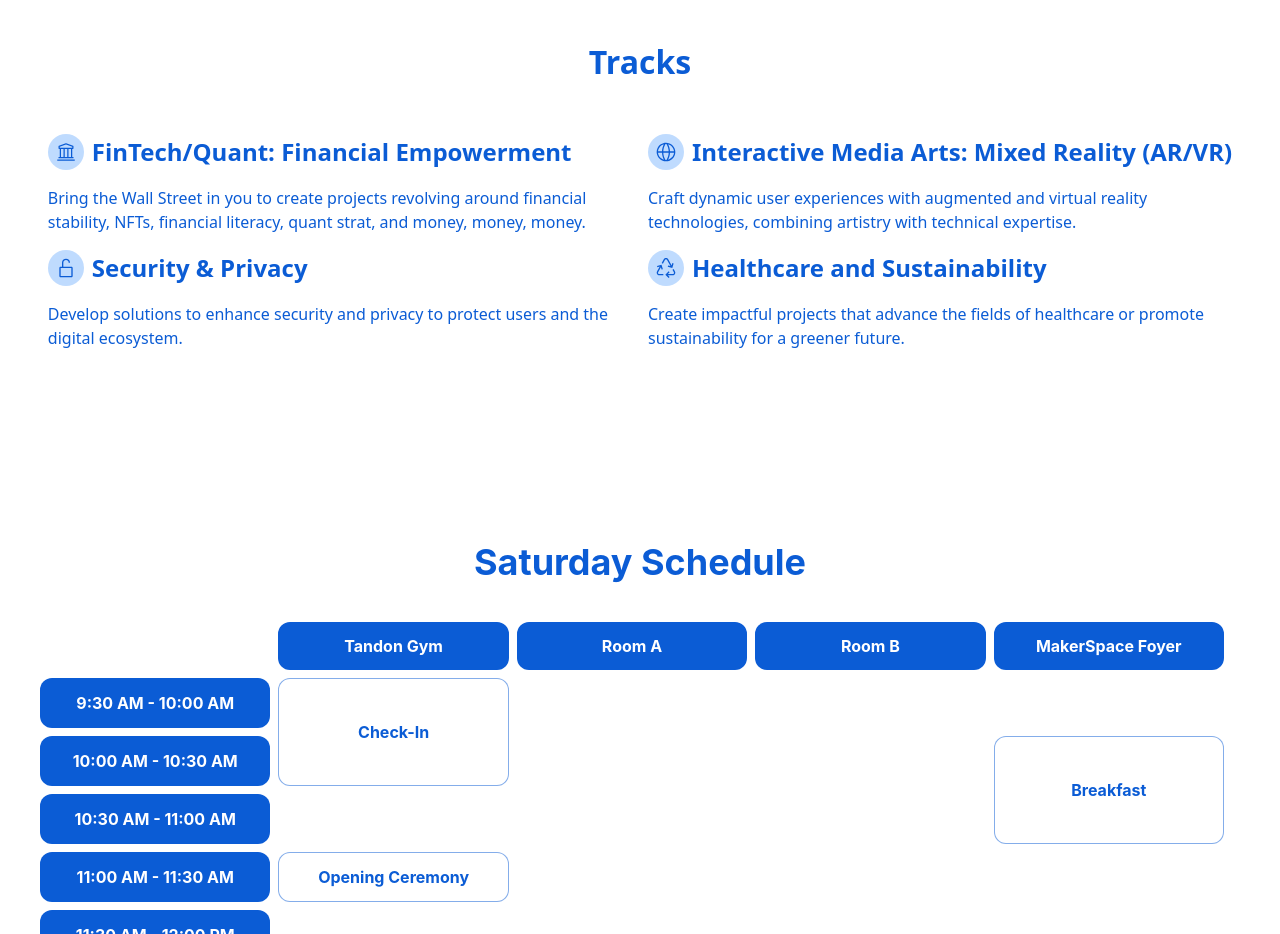
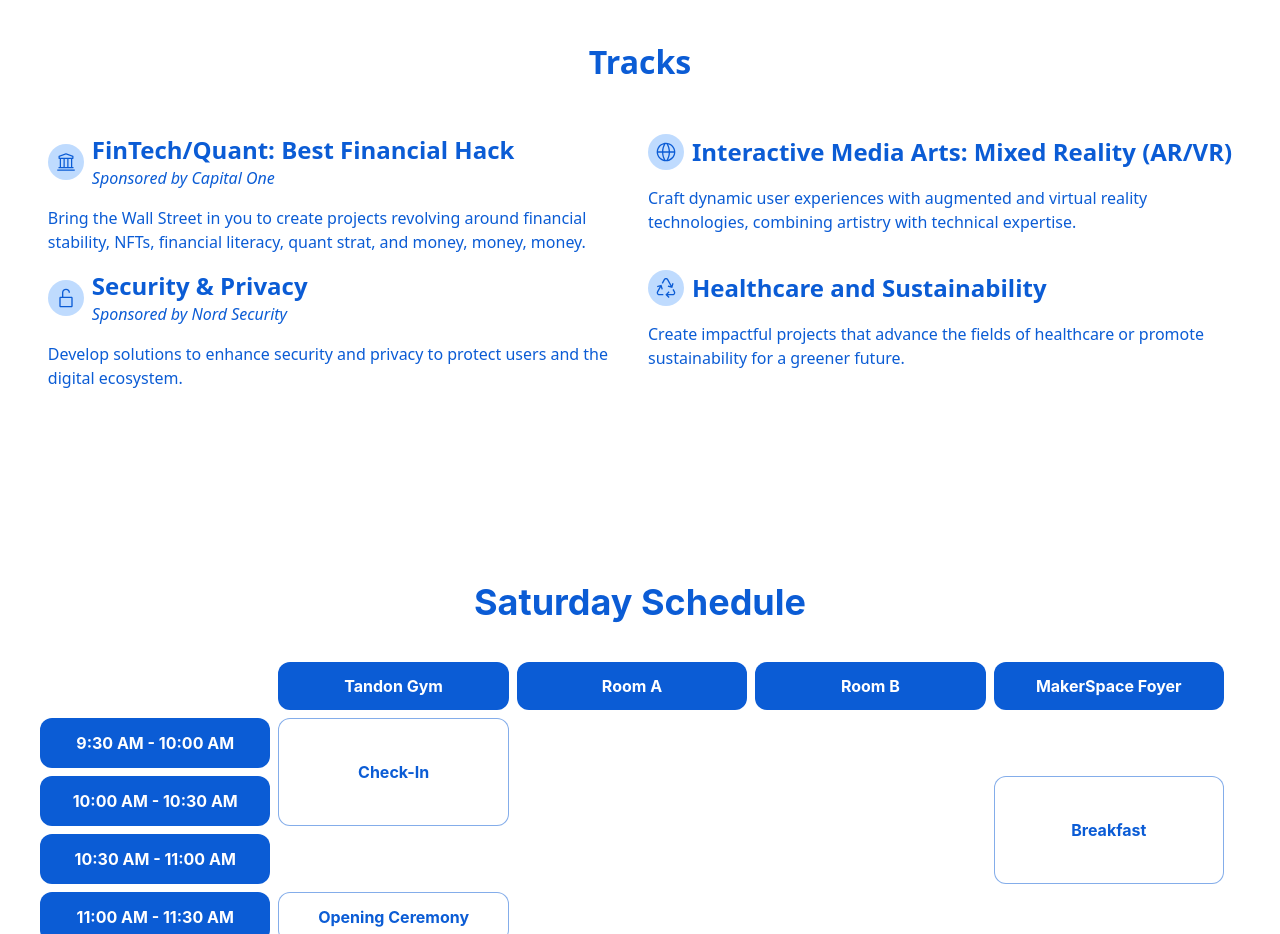
Before and after one commit to hacknyu/HackNYU-2025, a React (Vite) app: page / in a window 1280 px wide. Shown: the part 1400-2334 px from the top of the page. Built offline with nearby package versions, Linux system fonts and the light colour scheme.

Commit message:
Add sponsored by text to tracks

```diff
--- a/src/sections/tracks/Tracks.jsx
+++ b/src/sections/tracks/Tracks.jsx
@@ -6,7 +6,8 @@ import InternetIcon from "../../assets/tracks/internet.svg?react";
 
 const tracksData = [
   {
-    title: "FinTech/Quant: Financial Empowerment",
+    title: "FinTech/Quant: Best Financial Hack",
+    subtitle: "Sponsored by Capital One",
     description: "Bring the Wall Street in you to create projects revolving around financial stability, NFTs, financial literacy, quant strat, and money, money, money.",
     Icon: FintechIcon,
   },
@@ -18,6 +19,7 @@ const tracksData = [
   },
   {
     title: "Security & Privacy",
+    subtitle: "Sponsored by Nord Security",
     description: "Develop solutions to enhance security and privacy to protect users and the digital ecosystem.",
     Icon: SecurityIcon,
   },
@@ -29,9 +31,10 @@ const tracksData = [
   },
 ];
 
-const TrackInfo = ({ title, description, Icon }) => {
+const TrackInfo = ({ title, subtitle, description, Icon }) => {
   TrackInfo.propTypes = {
     title: PropTypes.string.isRequired,
+    subtitle: PropTypes.string.isRequired,
     description: PropTypes.string.isRequired,
     Icon: PropTypes.elementType.isRequired,
   };
@@ -41,7 +44,10 @@ const TrackInfo = ({ title, description, Icon }) => {
         <div className="bg-blue-200 p-2 rounded-full flex items-center justify-center">
           <Icon className="w-5 h-5 fill-blue" />
         </div>
-        <h2 className="text-blue text-2xl font-bold">{title}</h2>
+        <div className="flex flex-col">
+          <h2 className="text-blue text-2xl font-bold">{title}</h2>
+          <i className="text-blue">{subtitle}</i>
+        </div>
       </div>
       <p className="text-blue mt-4 max-w-xl">{description}</p>
     </div>
@@ -55,7 +61,7 @@ const Tracks = () => {
       <div className="md:flex items-start md:items-center justify-center">
         <div className="flex flex-col gap-8 md:gap-4 md:grid md:grid-cols-2">
           {tracksData.map((track, i) => (
-            <TrackInfo key={i} title={track.title} description={track.description} Icon={track.Icon} />
+            <TrackInfo key={i} title={track.title} subtitle={track.subtitle} description={track.description} Icon={track.Icon} />
           ))}
         </div>
       </div>
```
